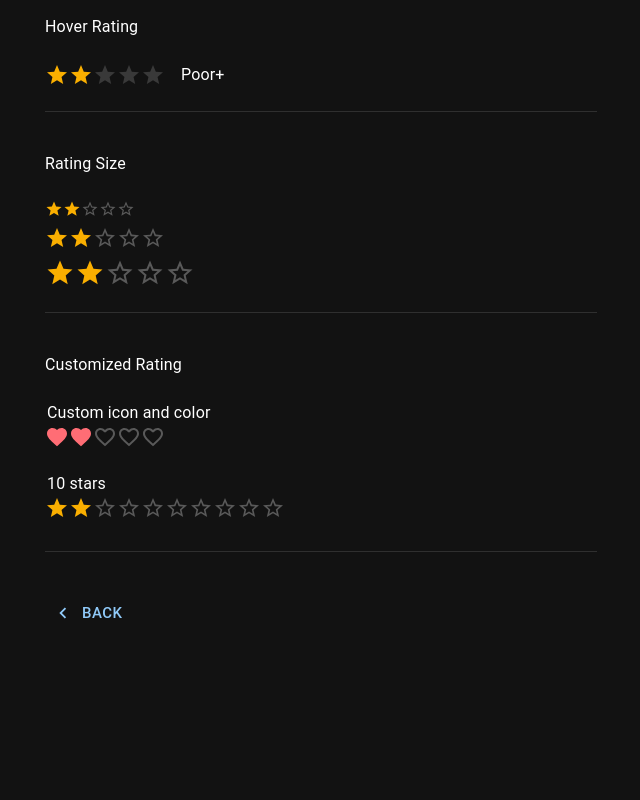
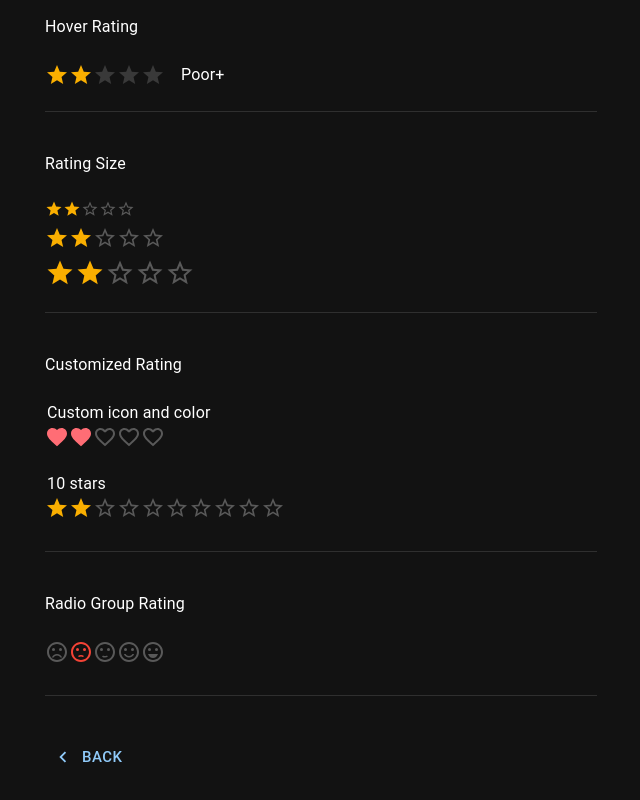
Before and after one commit to watcharakornton/mui_tutorials, a React (Vite) app: page /rating in a window 1280 px wide. Shown: the part 742-1542 px from the top of the page, without its empty margins (319-959 px from the left). Before the commit the page ends 1416 px from the top, so only its background shows below. Built offline with nearby package versions, Linux system fonts and the light colour scheme.

Commit message:
Add Radio Group Rating into Radio Group Page

```diff
--- a/src/inputs/RatingComponent.jsx
+++ b/src/inputs/RatingComponent.jsx
@@ -1,5 +1,6 @@
 import * as React from 'react';
-import { styled } from '@mui/material/styles';
+import PropTypes from 'prop-types';
+import { styled, useTheme } from '@mui/material/styles';
 import {
     Box,
     Rating,
@@ -10,7 +11,67 @@ import {
     Star as StarIcon,
     Favorite as FavoriteIcon,
     FavoriteBorder as FavoriteBorderIcon,
+    SentimentVeryDissatisfied as SentimentVeryDissatisfiedIcon,
+    SentimentDissatisfied as SentimentDissatisfiedIcon,
+    SentimentSatisfied as SentimentSatisfiedIcon,
+    SentimentSatisfiedAltOutlined as SentimentSatisfiedAltIcon,
+    SentimentVerySatisfied as SentimentVerySatisfiedIcon,
 } from '@mui/icons-material';
+
+export const RadioGroupRating = () => {
+    const theme = useTheme();
+
+    const StyledRating = styled(Rating)({
+        '& .MuiRating-iconEmpty .MuiSvgIcon-root': {
+            color: theme.palette.action.disabled,
+        },
+    });
+
+    const customIcons = {
+        1: {
+            icon: <SentimentVeryDissatisfiedIcon color="error" />,
+            label: 'Very Dissatisfied',
+        },
+        2: {
+            icon: <SentimentDissatisfiedIcon color="error" />,
+            label: 'Dissatisfied',
+        },
+        3: {
+            icon: <SentimentSatisfiedIcon color="warning" />,
+            label: 'Neutral',
+        },
+        4: {
+            icon: <SentimentSatisfiedAltIcon color="success" />,
+            label: 'Satisfied',
+        },
+        5: {
+            icon: <SentimentVerySatisfiedIcon color="success" />,
+            label: 'Very Satisfied',
+        },
+    };
+
+    function IconContainer(props) {
+        const { value, ...other } = props;
+        return <span {...other}>{customIcons[value].icon}</span>
+    }
+
+    IconContainer.propTypes = {
+        value: PropTypes.number.isRequired
+    }
+
+    return (
+        <>
+            <Typography variant='body1' sx={{ mb: 3 }}>Radio Group Rating</Typography>
+            <StyledRating
+                name="highlight-selected-only"
+                defaultValue={2}
+                IconContainerComponent={IconContainer}
+                getLabelText={(value) => customIcons[value].label}
+                highlightSelectedOnly
+            />
+        </>
+    )
+}
 
 export const CustomizedRating = () => {
     const StyledRating = styled(Rating)({
--- a/src/pages/RatingPage.jsx
+++ b/src/pages/RatingPage.jsx
@@ -16,6 +16,7 @@ import {
     HoverRating,
     RatingSize,
     CustomizedRating,
+    RadioGroupRating,
 } from '../inputs/RatingComponent';
 
 const RatingPage = () => {
@@ -25,6 +26,7 @@ const RatingPage = () => {
         <HoverRating />,
         <RatingSize />,
         <CustomizedRating />,
+        <RadioGroupRating />,
     ];
 
     return (
```
